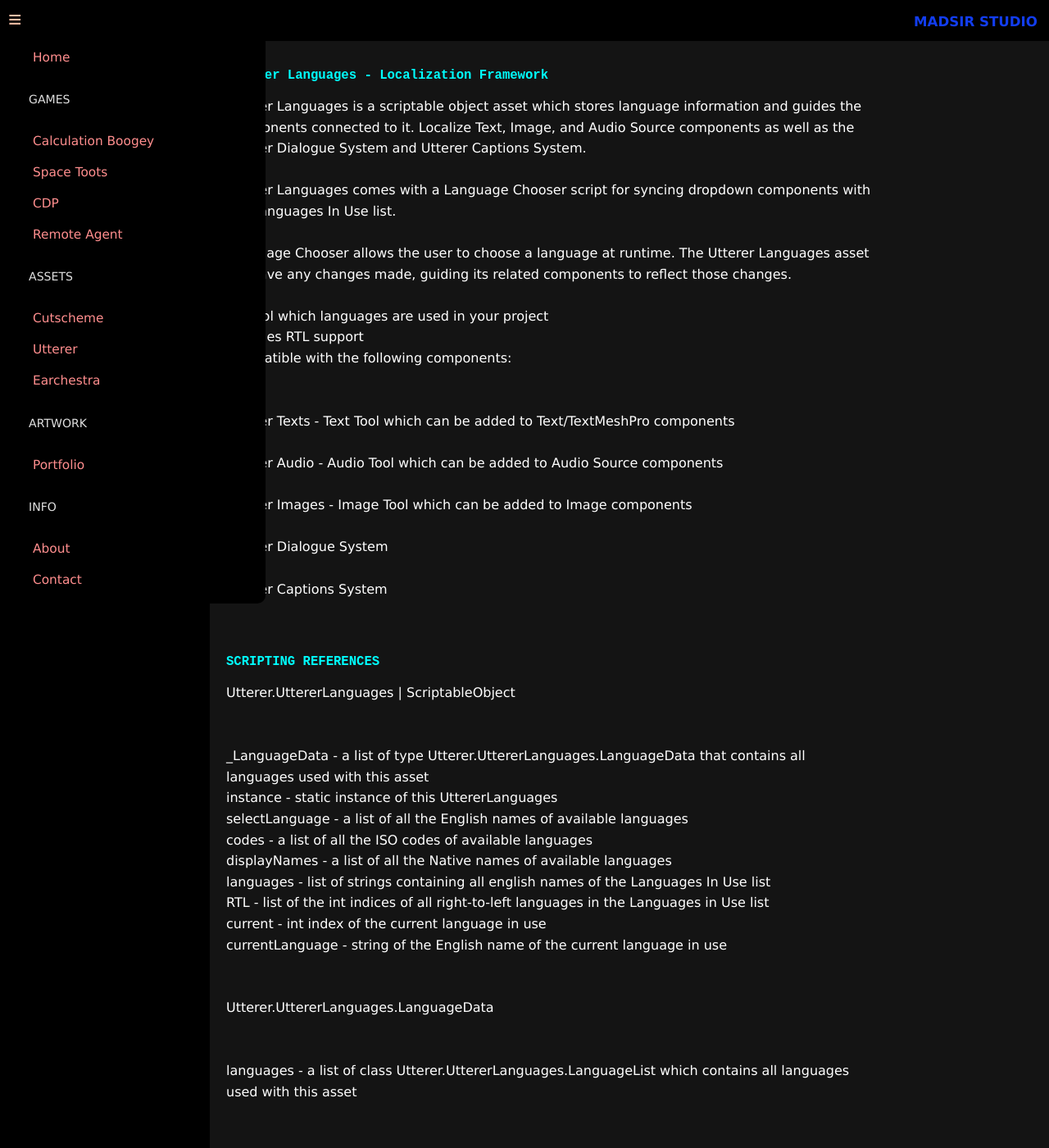
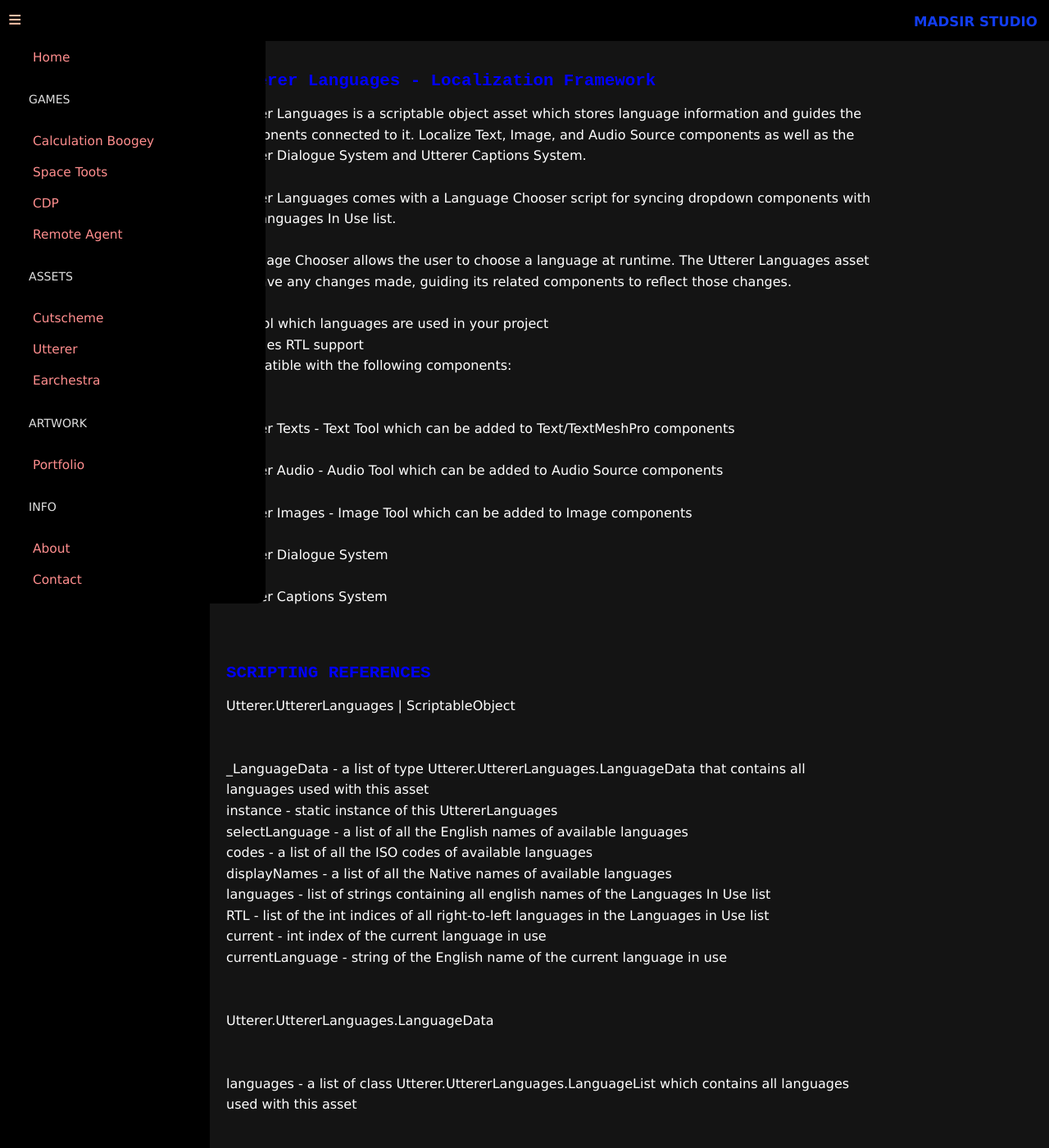
Before and after one commit to Madsir/madsirstudio.github.io, a Jekyll site: the page built from utterer/docs/index.html, in a window 1280 px wide and 1400 px high. Shown: the whole window at 82% size. Built offline with Jekyll 4.4.1, drawn with Linux system fonts in a browser that asks for light colours.

Commit message:
Update index.html

```diff
--- a/utterer/docs/index.html
+++ b/utterer/docs/index.html
@@ -68,9 +68,9 @@
 }
 
 #documentation h2 {
-    color: cyan;
+    color: blue;
     margin-bottom: 15px;
-   font-size: 1.5em;
+   font-size: 2em;
   font-family: monospace;
 }
 
@@ -93,8 +93,16 @@
 
     #documentation {
         width: 100%;
-	margin-right:0;
+				margin-right:0;
     }
+		#documentation section {
+			margin-right:0;
+		}
+		#documentation h2 {
+   	 	margin-bottom: 15px;
+   		font-size: 1.5em;
+  		font-family: monospace;
+		}
 }
 
 @media screen and (max-width: 480px) {
@@ -114,6 +122,9 @@
     #documentation {
         padding: 10px;
     }
+		#documentation section {
+			margin-right:0;
+		}
 }
 </style>
 </head>
```
